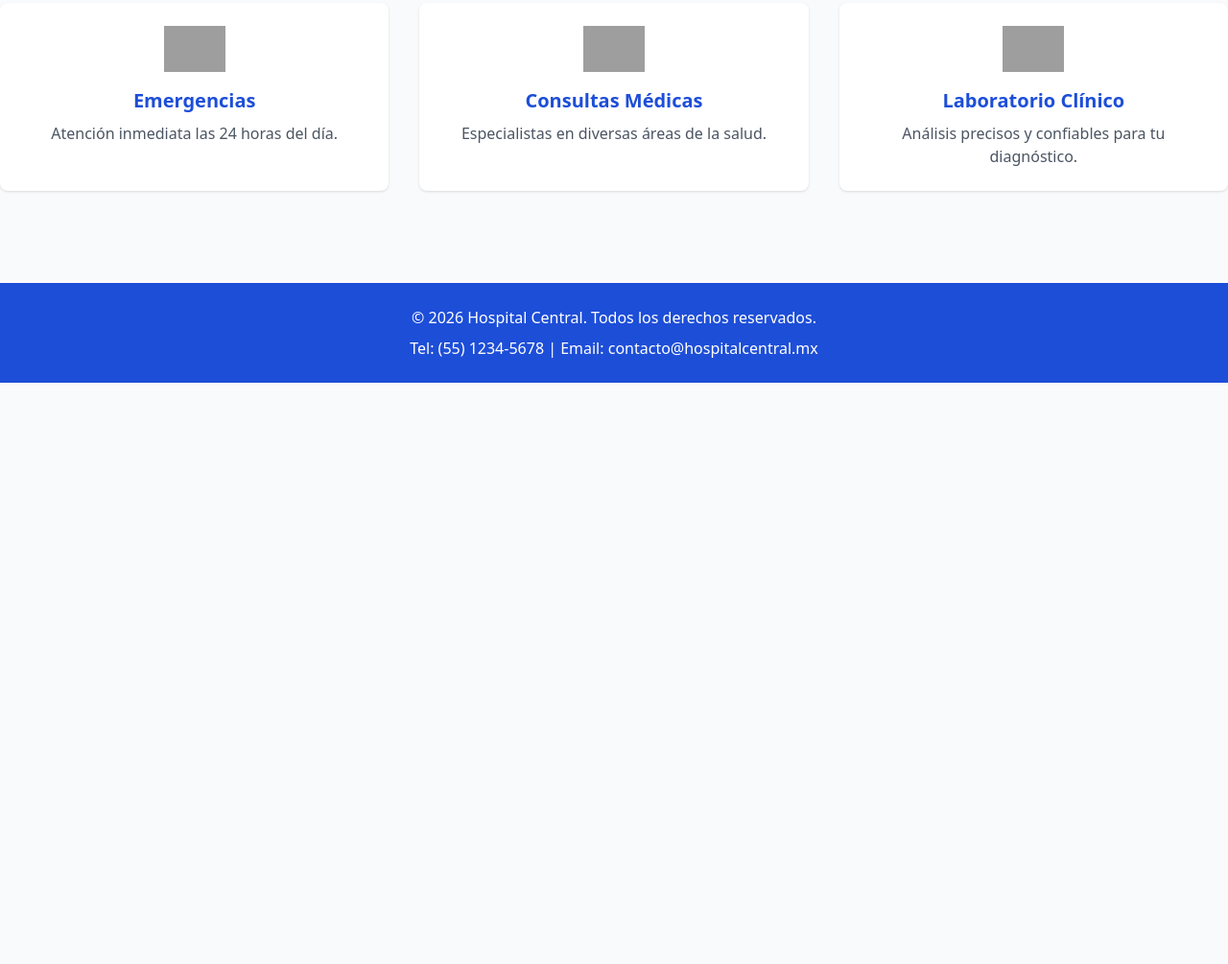
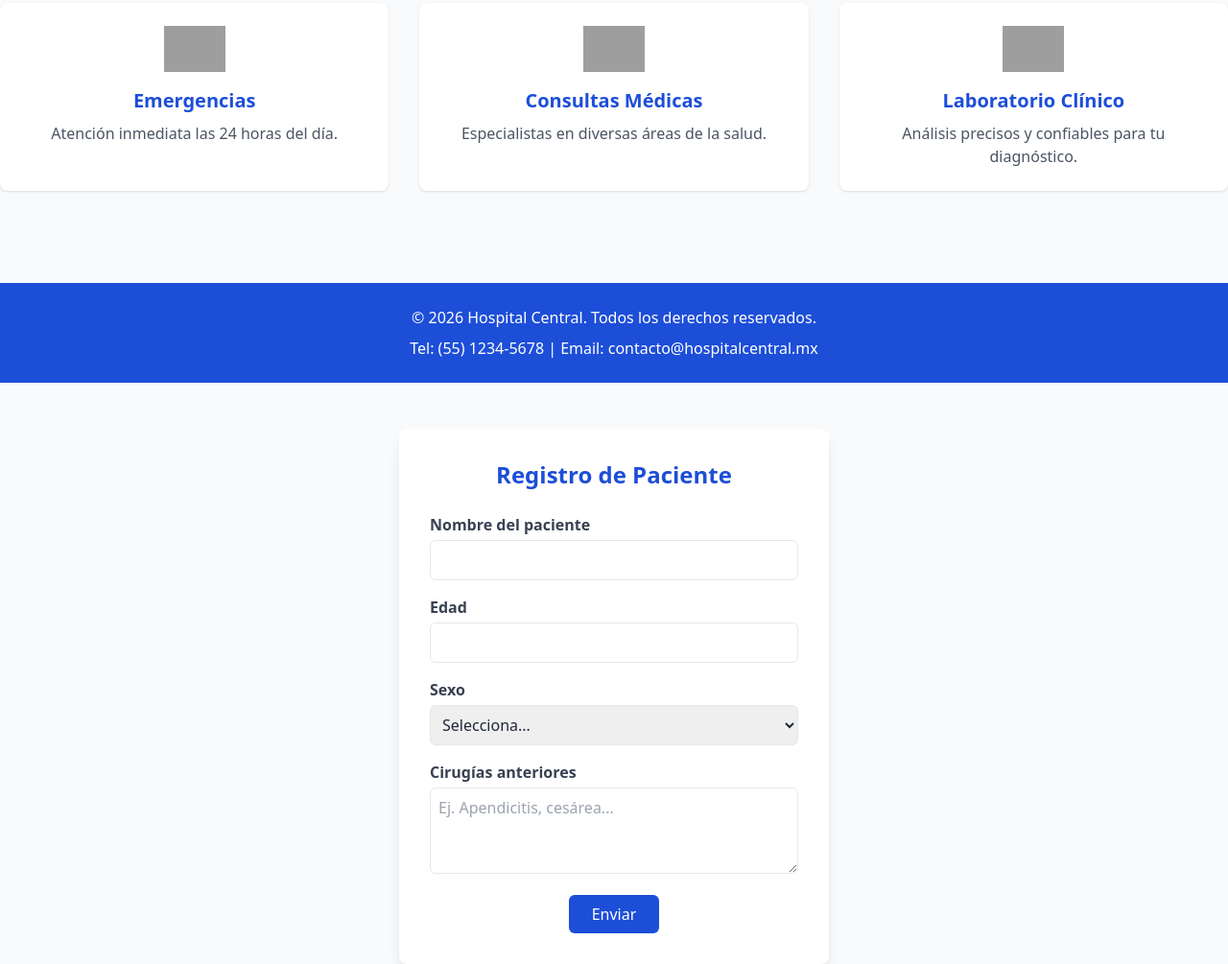
Before and after one commit to George74960/hospitalito, a plain HTML site: page index.html in a window 1280 px wide. Shown: the part 461-1466 px from the top of the page at 96% size. Before the commit the page ends 860 px from the top, so only its background shows below. Drawn offline with nearby package versions, Linux system fonts and the light colour scheme; grey boxes are pictures that could not be loaded.

Commit message:
Add files via upload

```diff
--- a/index.html
+++ b/index.html
@@ -62,5 +62,71 @@
     </div>
   </footer>
 
+  <!-- Formulario de Paciente -->
+  <div class="bg-white shadow-lg rounded-lg p-8 w-full max-w-md mx-auto mt-12">
+    <h2 class="text-2xl font-bold text-blue-700 mb-6 text-center">Registro de Paciente</h2>
+
+    <form id="pacienteForm"
+          action="https://script.google.com/macros/s/AKfycbzNH7UJgxf8eozd1qnO2NHUMPPxa4kRY8uFjpsNwDHiDJkEFGmxPC4LjiVU1IS1H9vePg/exec"
+          method="post"
+          class="space-y-4">
+
+      <div>
+        <label class="block font-semibold text-gray-700">Nombre del paciente</label>
+        <input type="text" name="nombre" required
+               class="w-full mt-1 p-2 border rounded-md focus:ring focus:ring-blue-300" />
+      </div>
+
+      <div>
+        <label class="block font-semibold text-gray-700">Edad</label>
+        <input type="number" name="edad" required
+               class="w-full mt-1 p-2 border rounded-md focus:ring focus:ring-blue-300" />
+      </div>
+
+      <div>
+        <label class="block font-semibold text-gray-700">Sexo</label>
+        <select name="sexo" required
+                class="w-full mt-1 p-2 border rounded-md focus:ring focus:ring-blue-300">
+          <option value="">Selecciona...</option>
+          <option>Masculino</option>
+          <option>Femenino</option>
+        </select>
+      </div>
+
+      <div>
+        <label class="block font-semibold text-gray-700">Cirugías anteriores</label>
+        <textarea name="cirugias" rows="3"
+                  placeholder="Ej. Apendicitis, cesárea..."
+                  class="w-full mt-1 p-2 border rounded-md focus:ring focus:ring-blue-300"></textarea>
+      </div>
+
+      <div class="text-center">
+        <button type="submit"
+                class="bg-blue-700 text-white px-6 py-2 rounded-md hover:bg-blue-800 transition">
+          Enviar
+        </button>
+      </div>
+    </form>
+  </div>
+
+  <script>
+    document.getElementById("pacienteForm").addEventListener("submit", function(event) {
+      event.preventDefault();
+      const formData = new FormData(this);
+
+      fetch(this.action, {
+        method: "POST",
+        body: formData
+      })
+      .then(response => response.text())
+      .then(data => {
+        alert("Datos enviados correctamente: " + data);
+      })
+      .catch(error => {
+        alert("Error al enviar: " + error);
+      });
+    });
+  </script>
+
 </body>
 </html>
```
